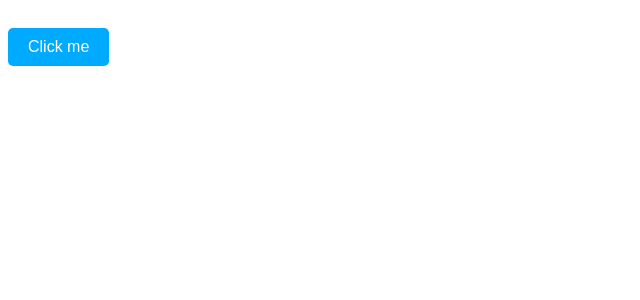
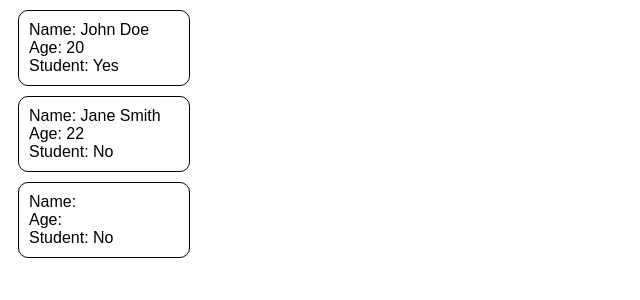
Before and after one commit to coderaryann/Learn_React, a React (Vite) app: page / in a window 1280 px wide. Shown: the top 300 px of the page, without its empty margins (0-640 px from the left). Built offline with nearby package versions, Linux system fonts and the light colour scheme.

Commit message:
prop-types not working, I'll fix it later.

```diff
--- a/package.json
+++ b/package.json
@@ -10,6 +10,7 @@
     "preview": "vite preview"
   },
   "dependencies": {
+    "prop-types": "^15.8.1",
     "react": "^19.1.1",
     "react-dom": "^19.1.1"
   },
--- a/src/App.jsx
+++ b/src/App.jsx
@@ -1,10 +1,14 @@
 import Card from "./card";
 import Button from "./button";
+import Student from "./student.jsx"
 
 const App = () => {
+
   return (
     <>
-      <Button />
+      <Student name="John Doe" age="20" isStudent={true} />
+      <Student name="Jane Smith" age={22} isStudent={false} />
+      <Student />
     </>
   );
 }
--- /dev/null
+++ b/src/student.jsx
@@ -0,0 +1,40 @@
+
+
+import PropTypes from 'prop-types';
+
+const Student = (props) => {
+
+      const styles = {
+        width: "150px",
+        border: "1px solid black",
+        borderRadius: "10px",
+        padding: "10px",
+        margin: "10px"
+      }
+      const pstyles = {
+        margin: "0",
+      }
+
+    return (
+        <div style={styles}>
+            <p style={pstyles}>Name: {props.name}</p>
+            <p style={pstyles}>Age: {props.age}</p>
+            <p style={pstyles}>Student: {props.isStudent ? "Yes" : "No"}</p>
+        </div>
+    );
+}
+
+Student.propTypes = {
+    name: PropTypes.string.isRequired,
+    age: PropTypes.number.isRequired,
+    isStudent: PropTypes.bool.isRequired,
+};
+<Student />
+
+Student.defaultProps = {
+    name: "Unknown",
+    age: 0,
+    isStudent: false,
+};
+
+export default Student;
```
Also changed, not shown: 1 other file (tests, documents, lock files or other folders).
